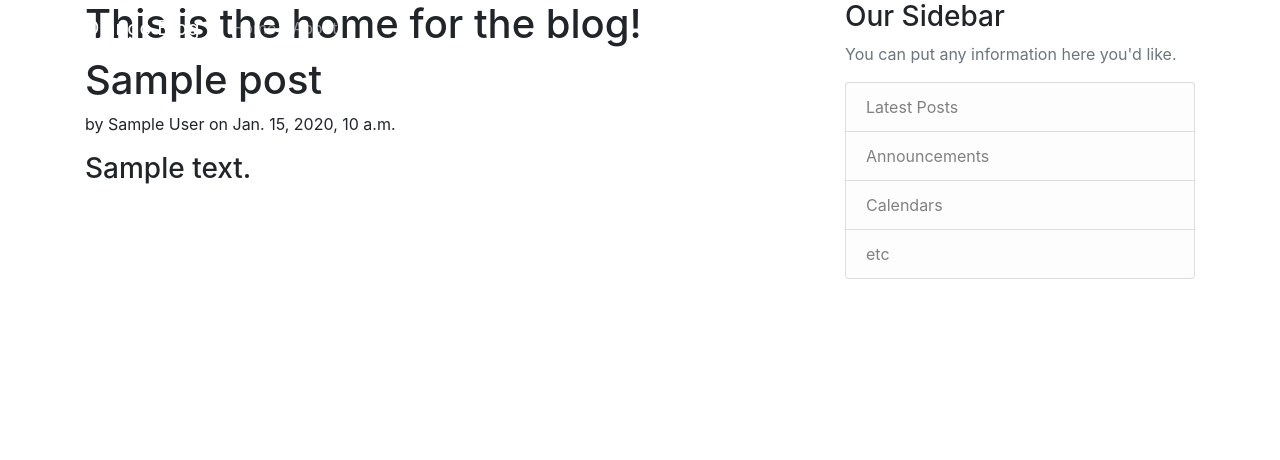
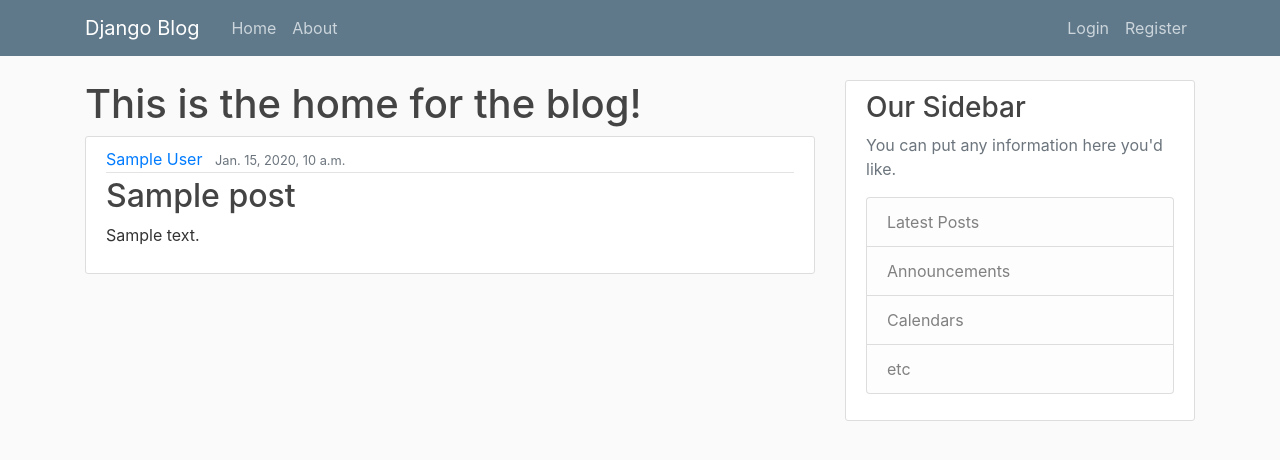
Before and after one commit to MthwBrwn/Blog-project, a Django app: template blog/blogpage/templates/blogpage/home.html in a window 1280 px wide. Shown: the top 460 px of the page. Run offline with Django 3.2, Linux system fonts and the light colour scheme; the template is opened without the code that fills it: most values are stand-ins (such as "Sample title", 1, 10 or a date in 2020); some libraries are stand-ins or nearby versions.

Commit message:
added formating to home views to work with styling

```diff
--- /dev/null
+++ b/blog/blogpage/static/blogpage/main.css
@@ -0,0 +1,84 @@
+body {
+    background: #fafafa;
+    color: #333333;
+    margin-top: 5rem;
+  }
+
+  h1, h2, h3, h4, h5, h6 {
+    color: #444444;
+  }
+
+  ul {
+    margin: 0;
+  }
+
+  .bg-steel {
+    background-color: #5f788a;
+  }
+
+  .site-header .navbar-nav .nav-link {
+    color: #cbd5db;
+  }
+
+  .site-header .navbar-nav .nav-link:hover {
+    color: #ffffff;
+  }
+
+  .site-header .navbar-nav .nav-link.active {
+    font-weight: 500;
+  }
+
+  .content-section {
+    background: #ffffff;
+    padding: 10px 20px;
+    border: 1px solid #dddddd;
+    border-radius: 3px;
+    margin-bottom: 20px;
+  }
+
+  .article-title {
+    color: #444444;
+  }
+
+  a.article-title:hover {
+    color: #428bca;
+    text-decoration: none;
+  }
+
+  .article-content {
+    white-space: pre-line;
+  }
+
+  .article-img {
+    height: 65px;
+    width: 65px;
+    margin-right: 16px;
+  }
+
+  .article-metadata {
+    padding-bottom: 1px;
+    margin-bottom: 4px;
+    border-bottom: 1px solid #e3e3e3
+  }
+
+  .article-metadata a:hover {
+    color: #333;
+    text-decoration: none;
+  }
+
+  .article-svg {
+    width: 25px;
+    height: 25px;
+    vertical-align: middle;
+  }
+
+  .account-img {
+    height: 125px;
+    width: 125px;
+    margin-right: 20px;
+    margin-bottom: 16px;
+  }
+
+  .account-heading {
+    font-size: 2.5rem;
+  }
--- a/blog/blogpage/templates/blogpage/base.html
+++ b/blog/blogpage/templates/blogpage/base.html
@@ -1,3 +1,4 @@
+{% load static %}
 <!DOCTYPE html>
 <html >
     <head>
@@ -8,7 +9,7 @@
 
         <!-- Bootstrap CSS -->
         <link rel="stylesheet" href="https://stackpath.bootstrapcdn.com/bootstrap/4.3.1/css/bootstrap.min.css" integrity="sha384-ggOyR0iXCbMQv3Xipma34MD+dH/1fQ784/j6cY/iJTQUOhcWr7x9JvoRxT2MZw1T" crossorigin="anonymous">
-
+        <link rel="stylesheet" type="text/css" href="{% static 'blogpage/main.css'%}">
         {% if title %}
             <title> Django Blog - {{title}} </title>
 
--- a/blog/blogpage/templates/blogpage/home.html
+++ b/blog/blogpage/templates/blogpage/home.html
@@ -5,9 +5,16 @@
     <h1> This is the home for the blog! </h1>
 
     {% for post in posts %}
-        <h1> {{ post.title }}</h1>
-        <p> by {{ post.author }} on {{ post.date }}</p>
-        <h3> {{ post.content }}</h3>
+        <article class="media content-section">
+            <div class="media-body">
+                <div class="article-metadata">
+                    <a class="mr-2" href="#">{{ post.author }}</a>
+                    <small class="text-muted">{{ post.date_posted }}</small>
+                </div>
+                <h2><a class="article-title" href="#">{{ post.title }}</a></h2>
+                <p class="article-content">{{ post.content }}</p>
+            </div>
+        </article>
     {% endfor %}
 
 {% endblock content %}
```
